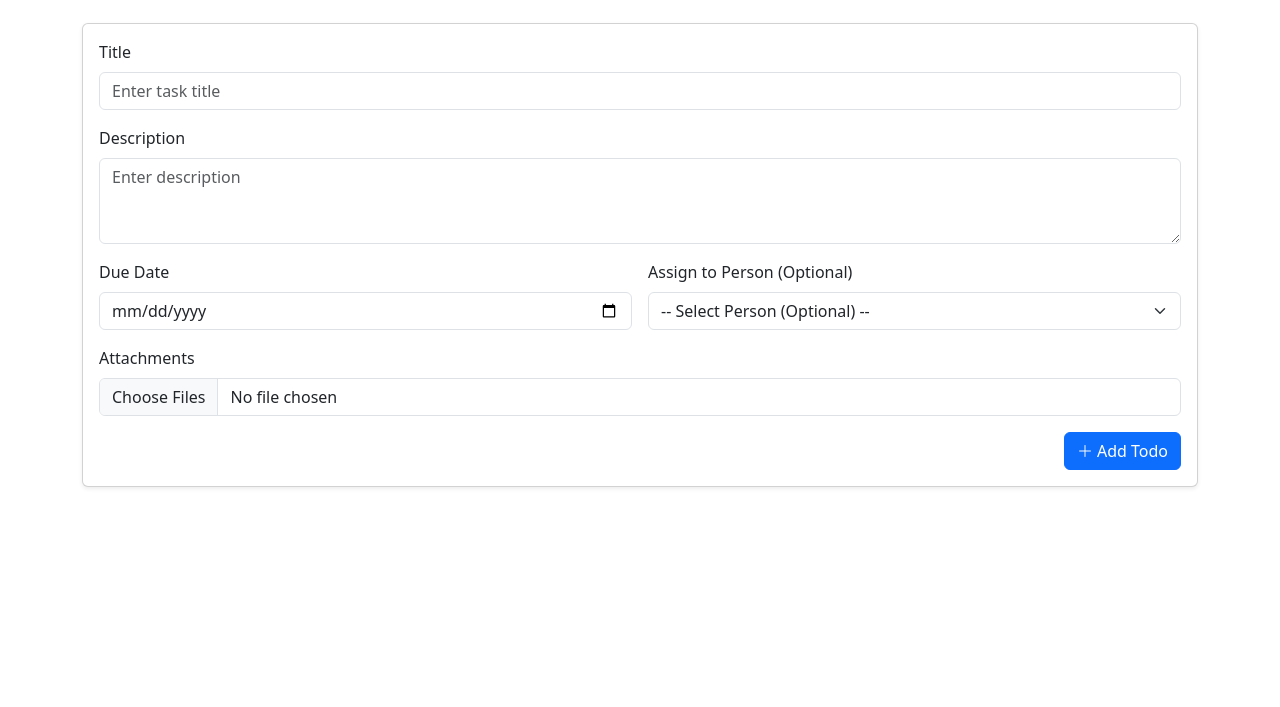
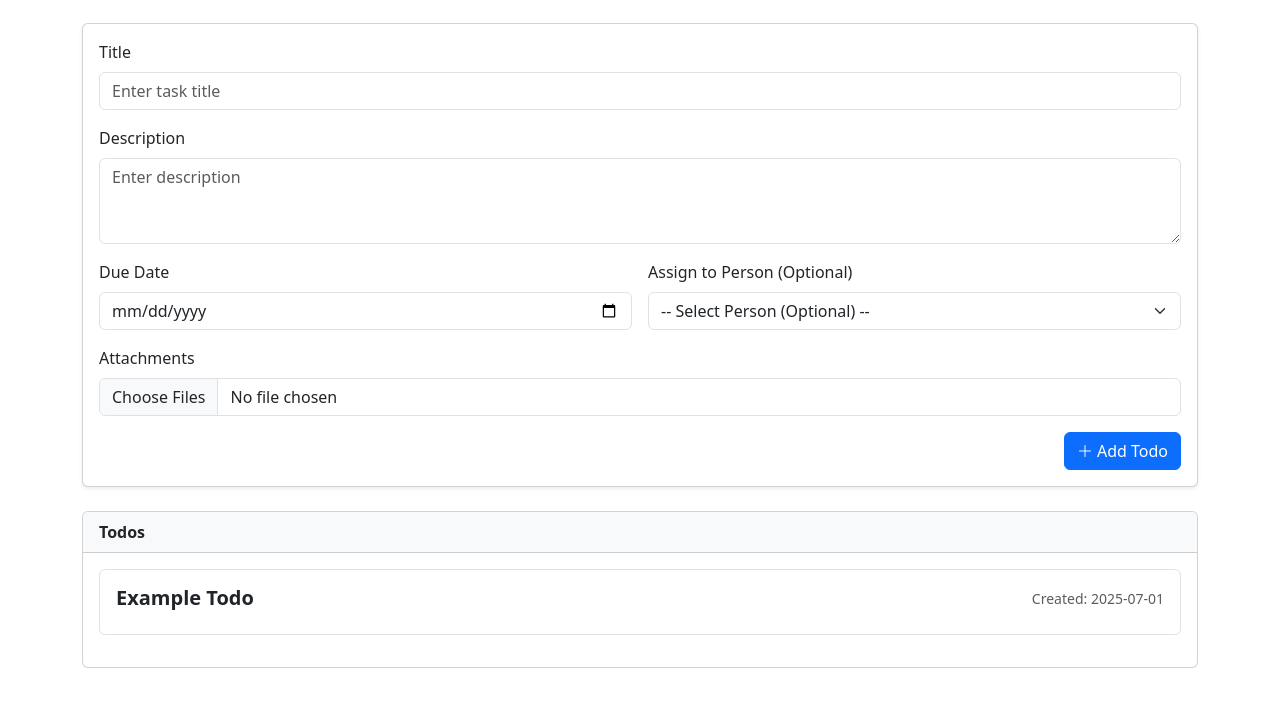
Before and after one commit to GustavMattsen/TODO-Web-Bootstrap, a plain HTML site: page index.html in a window 1280 px wide. Shown: the part 121-828 px from the top of the page. Before the commit the page ends 800 px from the top, so only its background shows below. Drawn offline with nearby package versions, Linux system fonts and the light colour scheme.

Commit message:
started the example todo

```diff
--- a/index.html
+++ b/index.html
@@ -60,6 +60,20 @@
         </form>
       </div>
     </div>
+
+    <!-- Todo List -->
+    <div class="card">
+      <div class="card-header bg-light fw-semibold">Todos</div>
+      <div class="card-body">
+        <div class="border rounded p-3 mb-3">
+          <div class="d-flex justify-content-between align-items-center mb-2">
+            <h5 class="mb-0 fw-semibold">Example Todo</h5>
+            <small class="text-muted">Created: 2025-07-01</small>
+          </div>
+        </div>
+      </div>
+    </div>
+
   <!-- Bootstrap JS -->
   <script src="https://cdn.jsdelivr.net/npm/bootstrap@5.3.3/dist/js/bootstrap.bundle.min.js"></script>
 </body>
```
